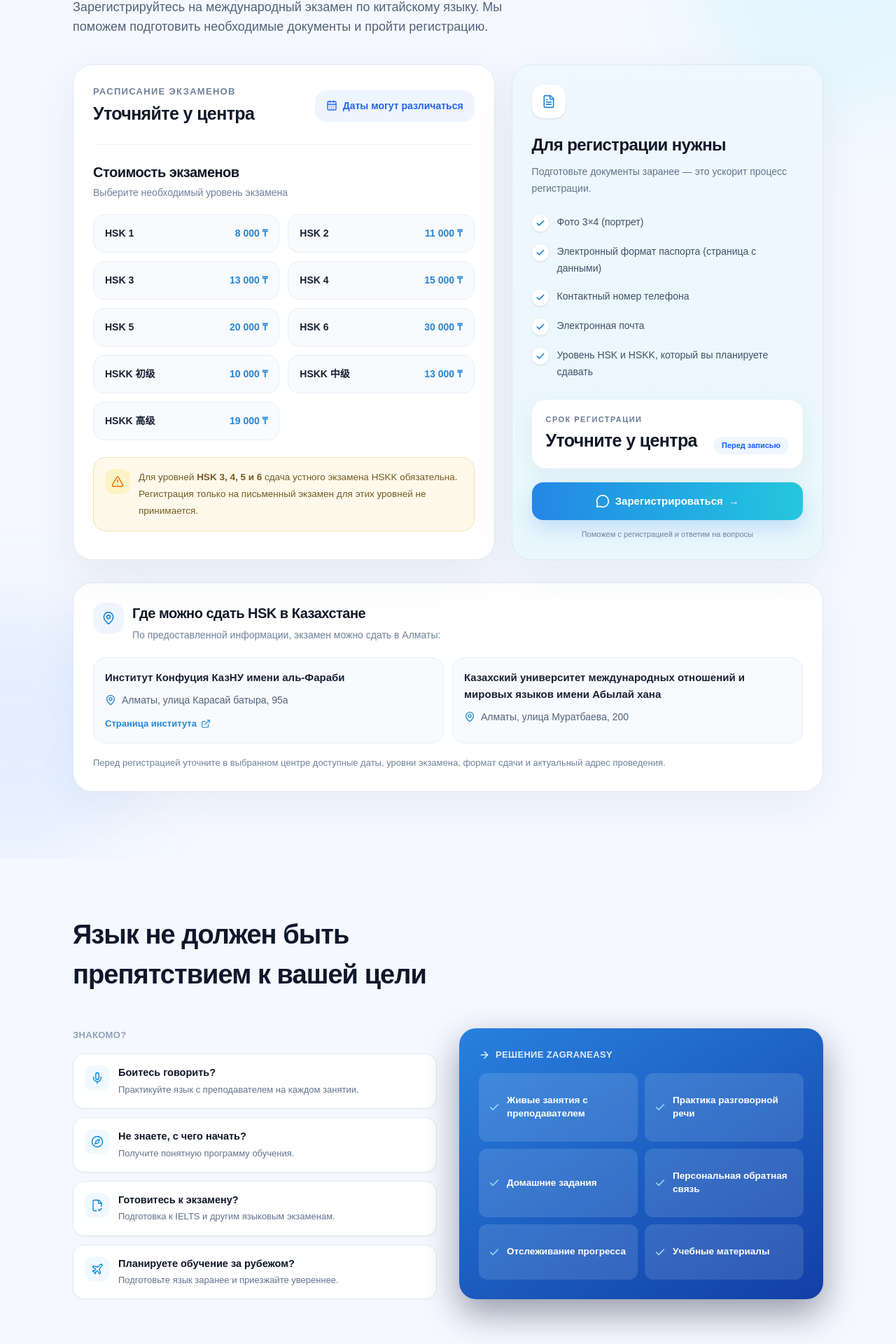
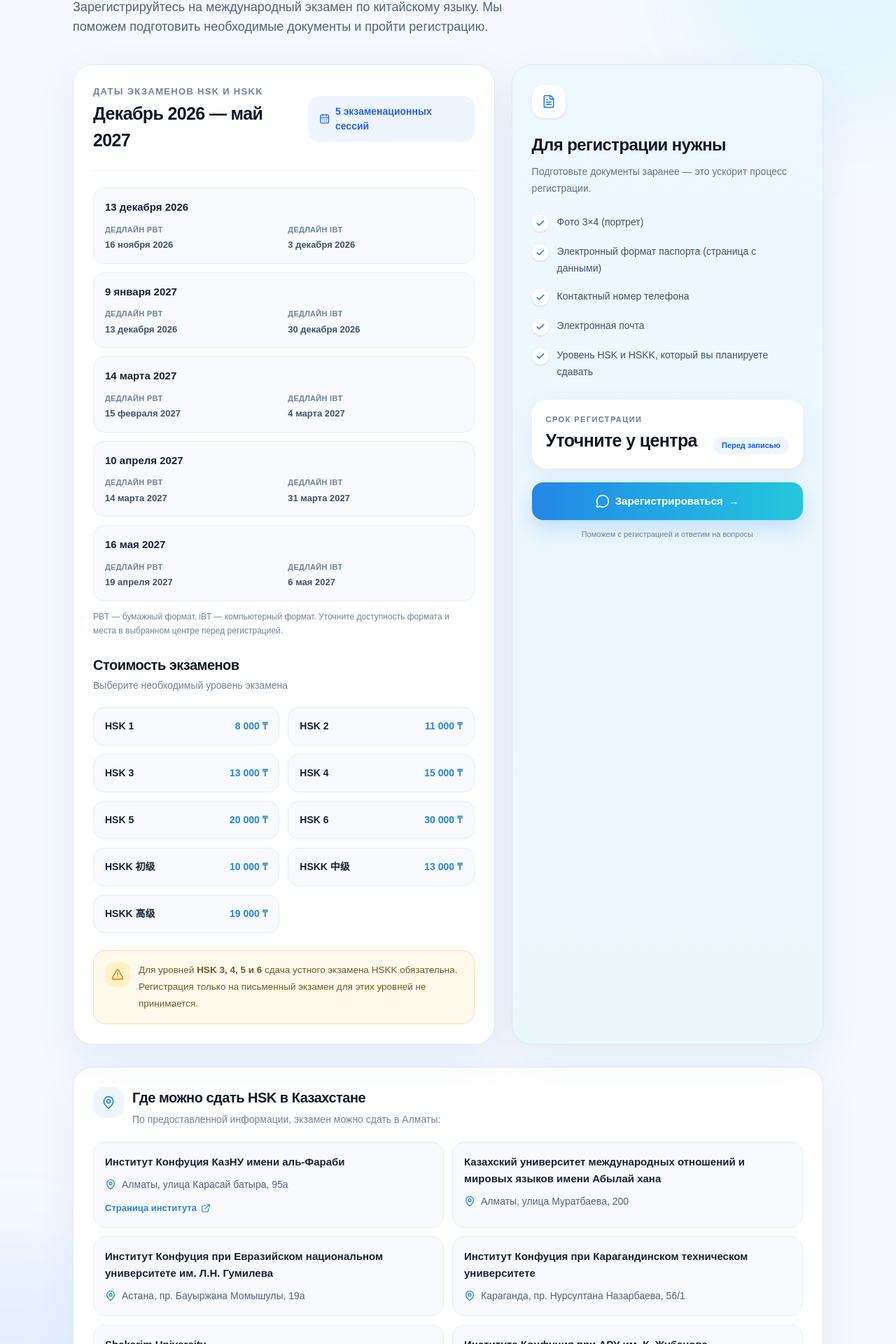
Before and after one commit to olzhas2357/Zagran-Easy, a Next.js app: page /language in a window 1280 px wide. Shown: the part 3332-5252 px from the top of the page at 70% size. Built offline with nearby package versions, Linux system fonts and the light colour scheme; no server answers; a web font is replaced by a local one.

Commit message:
add new information HSK

```diff
--- a/components/language/ExamAnnouncement.tsx
+++ b/components/language/ExamAnnouncement.tsx
@@ -22,6 +22,34 @@ const EXAM_PRICES = [
   ["HSKK 高级", "19 000 ₸"],
 ] as const;
 
+const EXAM_DATES = [
+  {
+    examDate: "13 декабря 2026",
+    pbtDeadline: "16 ноября 2026",
+    ibtDeadline: "3 декабря 2026",
+  },
+  {
+    examDate: "9 января 2027",
+    pbtDeadline: "13 декабря 2026",
+    ibtDeadline: "30 декабря 2026",
+  },
+  {
+    examDate: "14 марта 2027",
+    pbtDeadline: "15 февраля 2027",
+    ibtDeadline: "4 марта 2027",
+  },
+  {
+    examDate: "10 апреля 2027",
+    pbtDeadline: "14 марта 2027",
+    ibtDeadline: "31 марта 2027",
+  },
+  {
+    examDate: "16 мая 2027",
+    pbtDeadline: "19 апреля 2027",
+    ibtDeadline: "6 мая 2027",
+  },
+] as const;
+
 const REQUIRED_DOCUMENTS = [
   "Фото 3×4 (портрет)",
   "Электронный формат паспорта (страница с данными)",
@@ -40,6 +68,23 @@ const TEST_CENTERS = [
   {
     name: "Казахский университет международных отношений и мировых языков имени Абылай хана",
     address: "Алматы, улица Муратбаева, 200",
+  },
+  {
+    name: "Институт Конфуция при Евразийском национальном университете им. Л.Н. Гумилева",
+    address: "Астана, пр. Бауыржана Момышулы, 19а",
+  },
+
+  {
+    name: "Институт Конфуция при Карагандинском техническом университете",
+    address: "Караганда, пр. Нурсултана Назарбаева, 56/1",
+  },
+  {
+    name: "Shakarim University",
+    address: "Семей, ул. Кашаганова, 2",
+  },
+  {
+    name: "Института Конфуция при АРУ им. К. Жубанова",
+    address: "Актобе, ул. Жангельдина, 40",
   },
 ] as const;
 
@@ -81,19 +126,55 @@ export function ExamAnnouncement() {
               <div className="flex flex-col gap-4 border-b border-slate-100 pb-6 sm:flex-row sm:items-center sm:justify-between dark:border-white/10">
                 <div>
                   <p className="text-[13px] font-bold uppercase tracking-[0.1em] text-[#70829A] dark:text-white/50">
-                    Расписание экзаменов
+                    Даты экзаменов HSK и HSKK
                   </p>
 
                   <p className="mt-1 text-[20px] font-black tracking-tight text-[#101828] dark:text-white sm:text-[25px]">
-                    Уточняйте у центра
+                    Декабрь 2026 — май 2027
                   </p>
                 </div>
 
                 <div className="inline-flex w-fit items-center gap-2 rounded-2xl bg-[#EEF5FF] px-4 py-3 text-[14px] font-bold text-[#2563EB] dark:bg-blue-400/10 dark:text-[#8DDDF5]">
                   <CalendarDays className="h-4 w-4" />
-                  Даты могут различаться
+                  5 экзаменационных сессий
                 </div>
               </div>
+
+              <div className="mt-6 space-y-3">
+                {EXAM_DATES.map(({ examDate, pbtDeadline, ibtDeadline }) => (
+                  <div
+                    key={examDate}
+                    className="rounded-[16px] border border-[#E8EEF7] bg-[#F8FAFD] p-4 dark:border-white/10 dark:bg-white/[0.04]"
+                  >
+                    <p className="text-[15px] font-extrabold text-[#172033] dark:text-white">
+                      {examDate}
+                    </p>
+                    <div className="mt-3 grid grid-cols-2 gap-3">
+                      <div>
+                        <p className="text-[11px] font-bold uppercase tracking-wide text-[#70829A] dark:text-white/45">
+                          Дедлайн PBT
+                        </p>
+                        <p className="mt-1 text-[13px] font-semibold text-[#405269] dark:text-white/75">
+                          {pbtDeadline}
+                        </p>
+                      </div>
+                      <div>
+                        <p className="text-[11px] font-bold uppercase tracking-wide text-[#70829A] dark:text-white/45">
+                          Дедлайн iBT
+                        </p>
+                        <p className="mt-1 text-[13px] font-semibold text-[#405269] dark:text-white/75">
+                          {ibtDeadline}
+                        </p>
+                      </div>
+                    </div>
+                  </div>
+                ))}
+              </div>
+
+              <p className="mt-3 text-[12px] leading-5 text-[#70829A] dark:text-white/50">
+                PBT — бумажный формат, iBT — компьютерный формат. Уточните
+                доступность формата и места в выбранном центре перед регистрацией.
+              </p>
 
               <div className="mt-6">
                 <h3 className="text-[20px] font-extrabold tracking-tight text-[#101828] dark:text-white">
```
